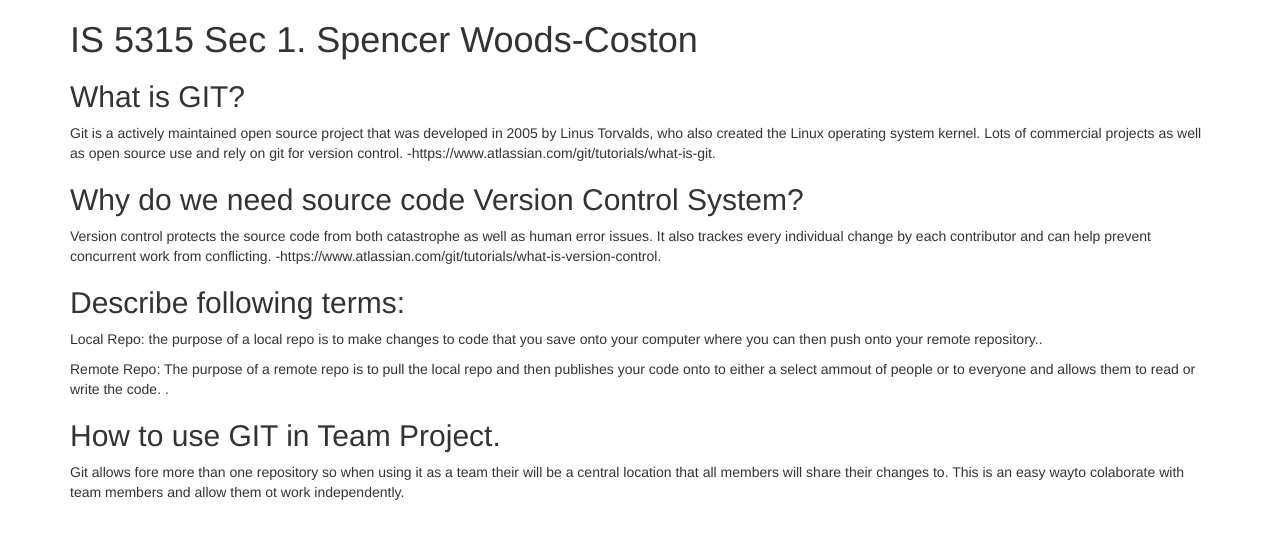
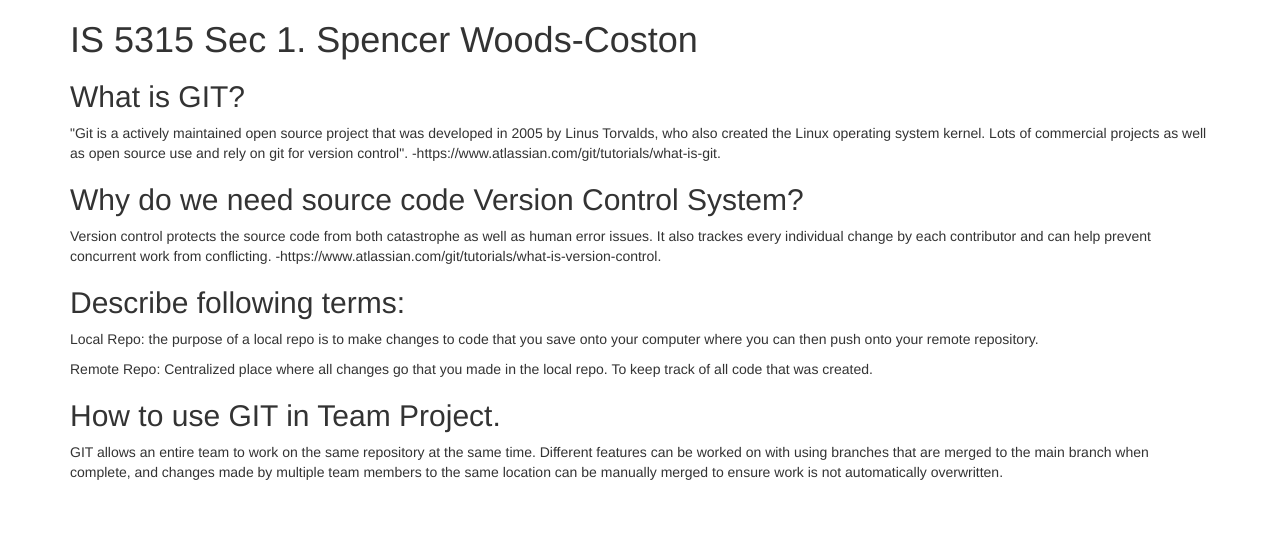
Before and after one commit to woodscostons/5315, a plain HTML site: page hwgit.html in a window 1280 px wide. Drawn offline with nearby package versions, Linux system fonts and the light colour scheme.

Commit message:
Update content

```diff
--- a/hwgit.html
+++ b/hwgit.html
@@ -7,18 +7,18 @@
     <div class="container">
       <h1>IS 5315 Sec 1. Spencer Woods-Coston </h1>
       <h2>What is GIT?</h2>
-      <p>Git is a actively maintained open source project that was developed in 2005 by Linus Torvalds, who also created the Linux operating system kernel. Lots of commercial projects as well as open source use and rely on git for version control. -https://www.atlassian.com/git/tutorials/what-is-git.</p>
+      <p>"Git is a actively maintained open source project that was developed in 2005 by Linus Torvalds, who also created the Linux operating system kernel. Lots of commercial projects as well as open source use and rely on git for version control". -https://www.atlassian.com/git/tutorials/what-is-git.</p>
 
       <h2>Why do we need source code Version Control System?</h2>
       <p>Version control protects the source code from both catastrophe as well as human error issues. It also trackes every individual change by each contributor and can help prevent concurrent work from conflicting. -https://www.atlassian.com/git/tutorials/what-is-version-control.</p>
 
       <h2>Describe following terms: </h2>
-      <p>Local Repo: the purpose of a local repo is to make changes to code that you save onto your computer where you can then push onto your remote repository..</p>
+      <p>Local Repo: the purpose of a local repo is to make changes to code that you save onto your computer where you can then push onto your remote repository.</p>
 
-      <p>Remote Repo: The purpose of a remote repo is to pull the local repo and then publishes your code onto to either a select ammout of people or to everyone and allows them to read or write the code. .</p>
+      <p>Remote Repo: Centralized place where all changes go that you made in the local repo. To keep track of all code that was created.</p>
 
       <h2>How to use GIT in Team Project.</h2>
-      <p>Git allows fore more than one repository so when using it as a team their will be a central location that all members will share their changes to. This is an easy wayto colaborate with team members and allow them ot work independently.</p>
+      <p>GIT allows an entire team to work on the same repository at the same time. Different features can be worked on with using branches that are merged to the main branch when complete, and changes made by multiple team members to the same location can be manually merged to ensure work is not automatically overwritten.</p>
     </div>
   </body>
 </html>
```
